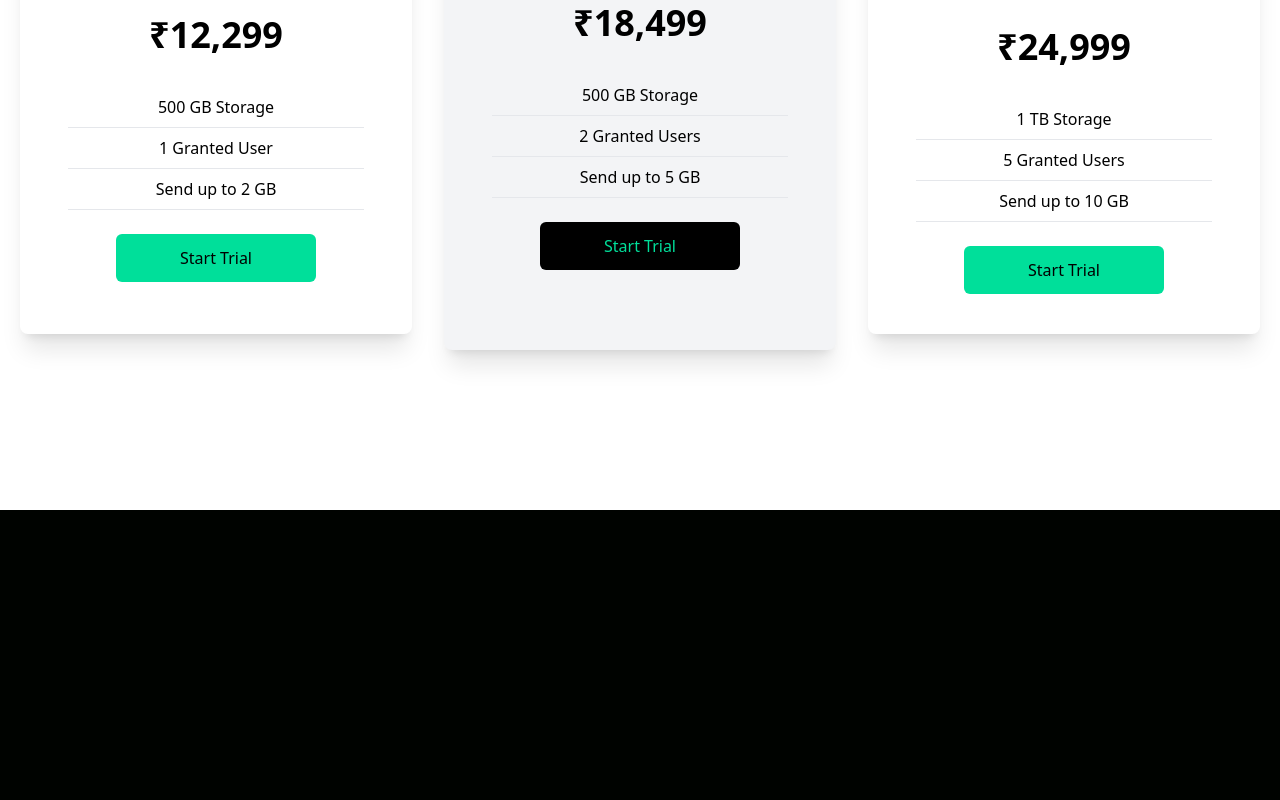
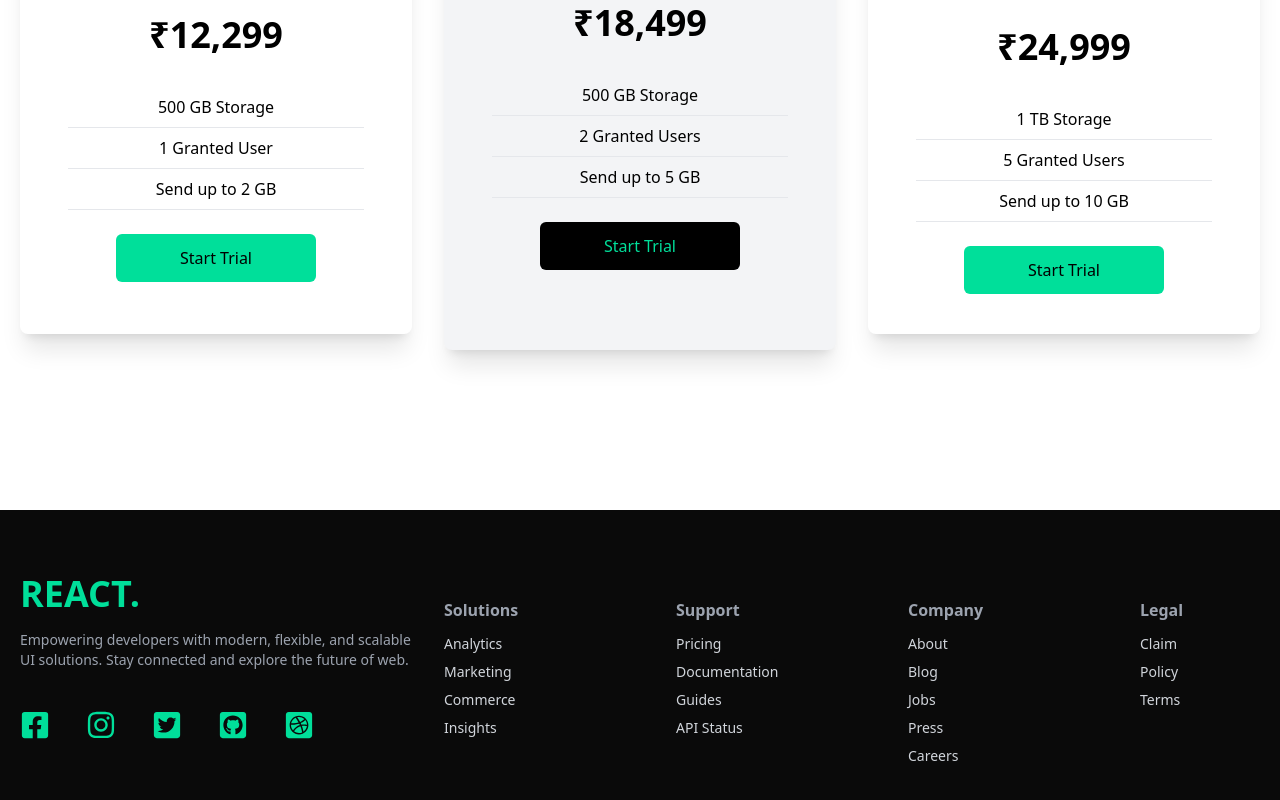
Before and after one commit to adityadomle/clean-react-ui, a React (Vite) app: page / in a window 1280 px wide. Shown: the part 1964-2764 px from the top of the page. Before the commit the page ends 2474 px from the top, so only its background shows below. Built offline with nearby package versions, Linux system fonts and the light colour scheme.

Commit message:
improve Footer UI with modern design and hover effects

```diff
--- a/src/App.jsx
+++ b/src/App.jsx
@@ -4,6 +4,7 @@ import Hero from './Components/Hero';
 import Analytics from './Components/Analytics';
 import Newsletter from './Components/Newsletter';
 import Cards from './Components/Cards';
+import Footer from './Components/Footer';
 function App() {
   return (
     <div>
@@ -12,6 +13,7 @@ function App() {
       <Analytics />
       <Newsletter />
       <Cards />
+      <Footer />
     </div>
   )
 }
--- /dev/null
+++ b/src/Components/Footer.jsx
@@ -0,0 +1,80 @@
+import React from 'react';
+import {
+  FaDribbbleSquare,
+  FaFacebookSquare,
+  FaGithubSquare,
+  FaInstagram,
+  FaTwitterSquare,
+} from 'react-icons/fa';
+
+const Footer = () => {
+  return (
+    <div className='w-full bg-[#0a0a0a] text-gray-300 py-16 px-4'>
+      <div className='max-w-[1240px] mx-auto grid lg:grid-cols-3 gap-8'>
+        {/* Left Side */}
+        <div>
+          <h1 className='text-4xl font-extrabold text-[#00df9a]'>REACT.</h1>
+          <p className='py-4 text-sm text-gray-400'>
+            Empowering developers with modern, flexible, and scalable UI solutions. Stay connected and explore the future of web.
+          </p>
+          <div className='flex items-center justify-between md:w-[75%] mt-6 text-[#00df9a]'>
+            <FaFacebookSquare size={30} className='hover:scale-110 duration-200 cursor-pointer' />
+            <FaInstagram size={30} className='hover:scale-110 duration-200 cursor-pointer' />
+            <FaTwitterSquare size={30} className='hover:scale-110 duration-200 cursor-pointer' />
+            <FaGithubSquare size={30} className='hover:scale-110 duration-200 cursor-pointer' />
+            <FaDribbbleSquare size={30} className='hover:scale-110 duration-200 cursor-pointer' />
+          </div>
+        </div>
+
+        {/* Right Side - Grid */}
+        <div className='lg:col-span-2 flex flex-wrap justify-between mt-6'>
+          {/* Solutions */}
+          <div className='min-w-[120px]'>
+            <h6 className='font-semibold text-gray-400 mb-2'>Solutions</h6>
+            <ul>
+              <li className='py-1 text-sm hover:text-[#00df9a] duration-200 cursor-pointer'>Analytics</li>
+              <li className='py-1 text-sm hover:text-[#00df9a] duration-200 cursor-pointer'>Marketing</li>
+              <li className='py-1 text-sm hover:text-[#00df9a] duration-200 cursor-pointer'>Commerce</li>
+              <li className='py-1 text-sm hover:text-[#00df9a] duration-200 cursor-pointer'>Insights</li>
+            </ul>
+          </div>
+
+          {/* Support */}
+          <div className='min-w-[120px]'>
+            <h6 className='font-semibold text-gray-400 mb-2'>Support</h6>
+            <ul>
+              <li className='py-1 text-sm hover:text-[#00df9a] duration-200 cursor-pointer'>Pricing</li>
+              <li className='py-1 text-sm hover:text-[#00df9a] duration-200 cursor-pointer'>Documentation</li>
+              <li className='py-1 text-sm hover:text-[#00df9a] duration-200 cursor-pointer'>Guides</li>
+              <li className='py-1 text-sm hover:text-[#00df9a] duration-200 cursor-pointer'>API Status</li>
+            </ul>
+          </div>
+
+          {/* Company */}
+          <div className='min-w-[120px]'>
+            <h6 className='font-semibold text-gray-400 mb-2'>Company</h6>
+            <ul>
+              <li className='py-1 text-sm hover:text-[#00df9a] duration-200 cursor-pointer'>About</li>
+              <li className='py-1 text-sm hover:text-[#00df9a] duration-200 cursor-pointer'>Blog</li>
+              <li className='py-1 text-sm hover:text-[#00df9a] duration-200 cursor-pointer'>Jobs</li>
+              <li className='py-1 text-sm hover:text-[#00df9a] duration-200 cursor-pointer'>Press</li>
+              <li className='py-1 text-sm hover:text-[#00df9a] duration-200 cursor-pointer'>Careers</li>
+            </ul>
+          </div>
+
+          {/* Legal */}
+          <div className='min-w-[120px]'>
+            <h6 className='font-semibold text-gray-400 mb-2'>Legal</h6>
+            <ul>
+              <li className='py-1 text-sm hover:text-[#00df9a] duration-200 cursor-pointer'>Claim</li>
+              <li className='py-1 text-sm hover:text-[#00df9a] duration-200 cursor-pointer'>Policy</li>
+              <li className='py-1 text-sm hover:text-[#00df9a] duration-200 cursor-pointer'>Terms</li>
+            </ul>
+          </div>
+        </div>
+      </div>
+    </div>
+  );
+};
+
+export default Footer;
```
